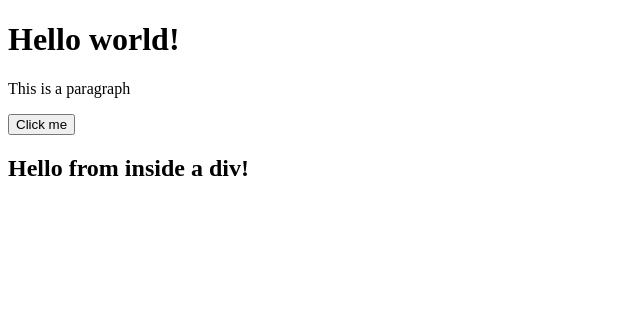
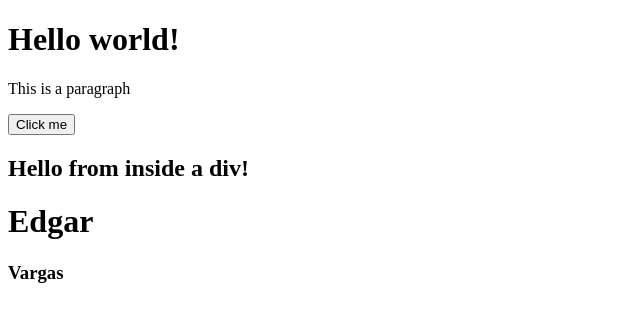
Before and after one commit to david-vargas98/reactFirstSteps, a React (Vite) app: page / in a window 1280 px wide. Shown: the top 322 px of the page, without its empty margins (0-640 px from the left). Built offline with nearby package versions, Linux system fonts and the light colour scheme.

Commit message:
feat: component task.
Creation of a component by my own.

```diff
--- /dev/null
+++ b/src/MyAwesomeApp.tsx
@@ -0,0 +1,8 @@
+export function MyAwesomeApp() {
+    return(
+        <>
+            <h1>Edgar</h1>
+            <h3>Vargas</h3>
+        </>
+    )
+}
--- a/src/main.tsx
+++ b/src/main.tsx
@@ -1,9 +1,11 @@
 import { StrictMode } from 'react'
 import { createRoot } from 'react-dom/client'
 import { FirstStepsApp } from './FirstStepsApp'
+import { MyAwesomeApp } from './MyAwesomeApp'
 
 createRoot(document.getElementById('root')!).render(
   <StrictMode>
     <FirstStepsApp />
+    <MyAwesomeApp />
   </StrictMode>
 )
```
